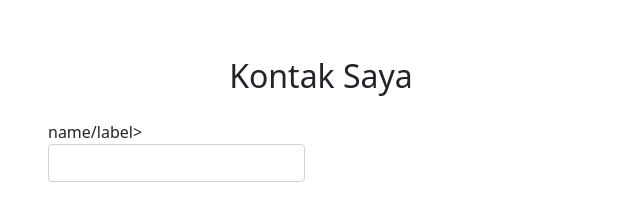
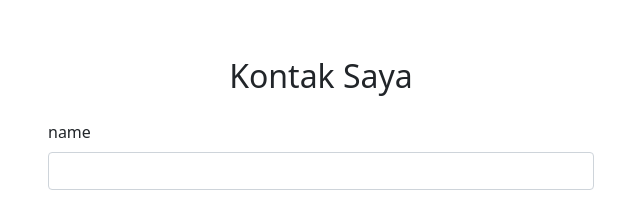
Before and after one commit to muhammadfarisyudaaditia/muhammadfarisyudaaditia.github.io, a plain HTML site: page index.html in a window 1280 px wide. Shown: the part 3080-3283 px from the top of the page, 319-959 px from the left. Drawn offline with nearby package versions, Linux system fonts and the light colour scheme.

Commit message:
menambahkan kolom nama

```diff
--- a/index.html
+++ b/index.html
@@ -160,7 +160,7 @@
           <div class="col-md-6">
             <form>
               <div class="mb-3">
-                <label for="nama" class="form-label">name/label>
+                <label for="nama" class="form-label">name</label>
                 <input type="text" class="form-control" id="exampleInputname" aria-describedby="nama" />
               </div>
               <div class="mb-3">
```
